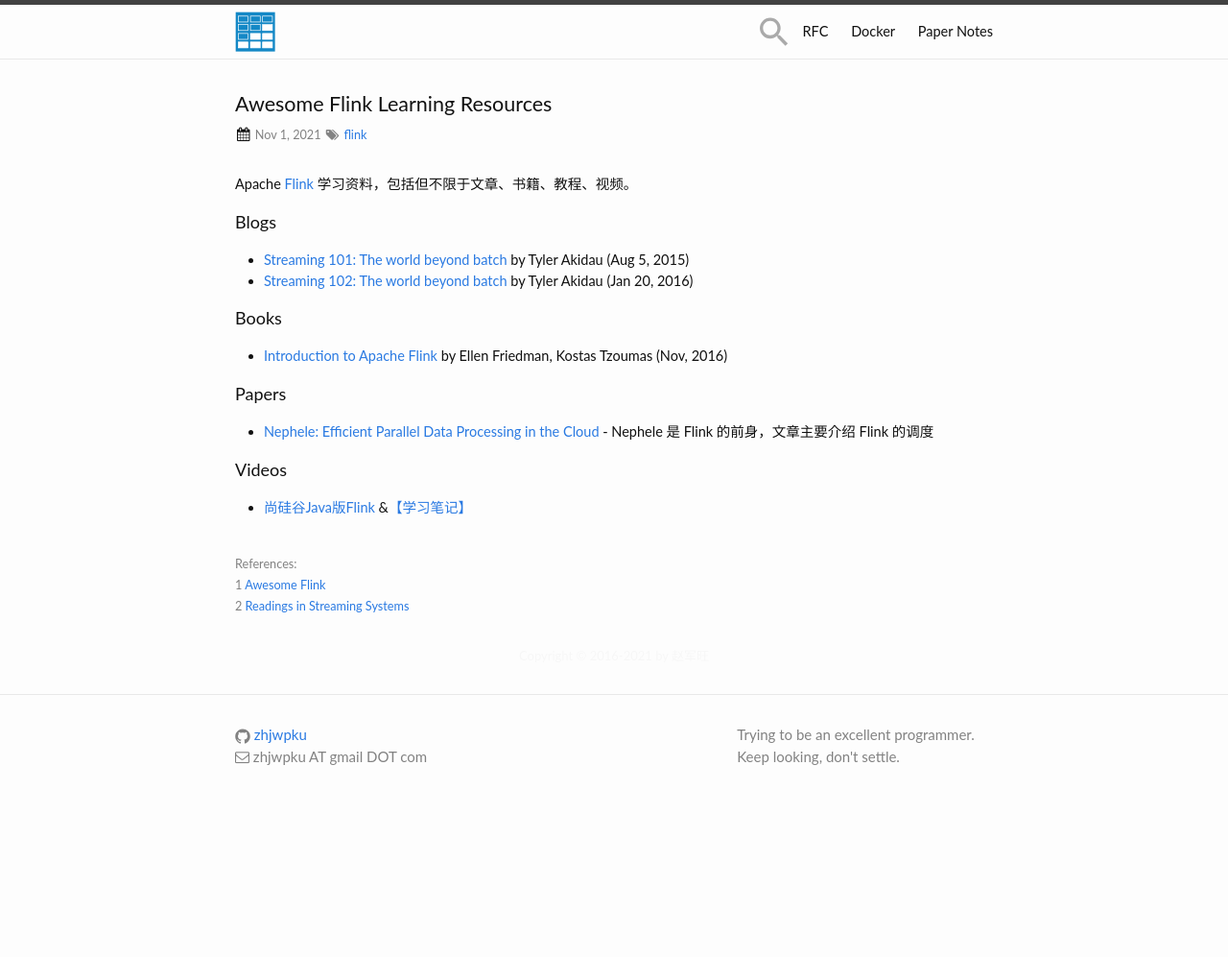
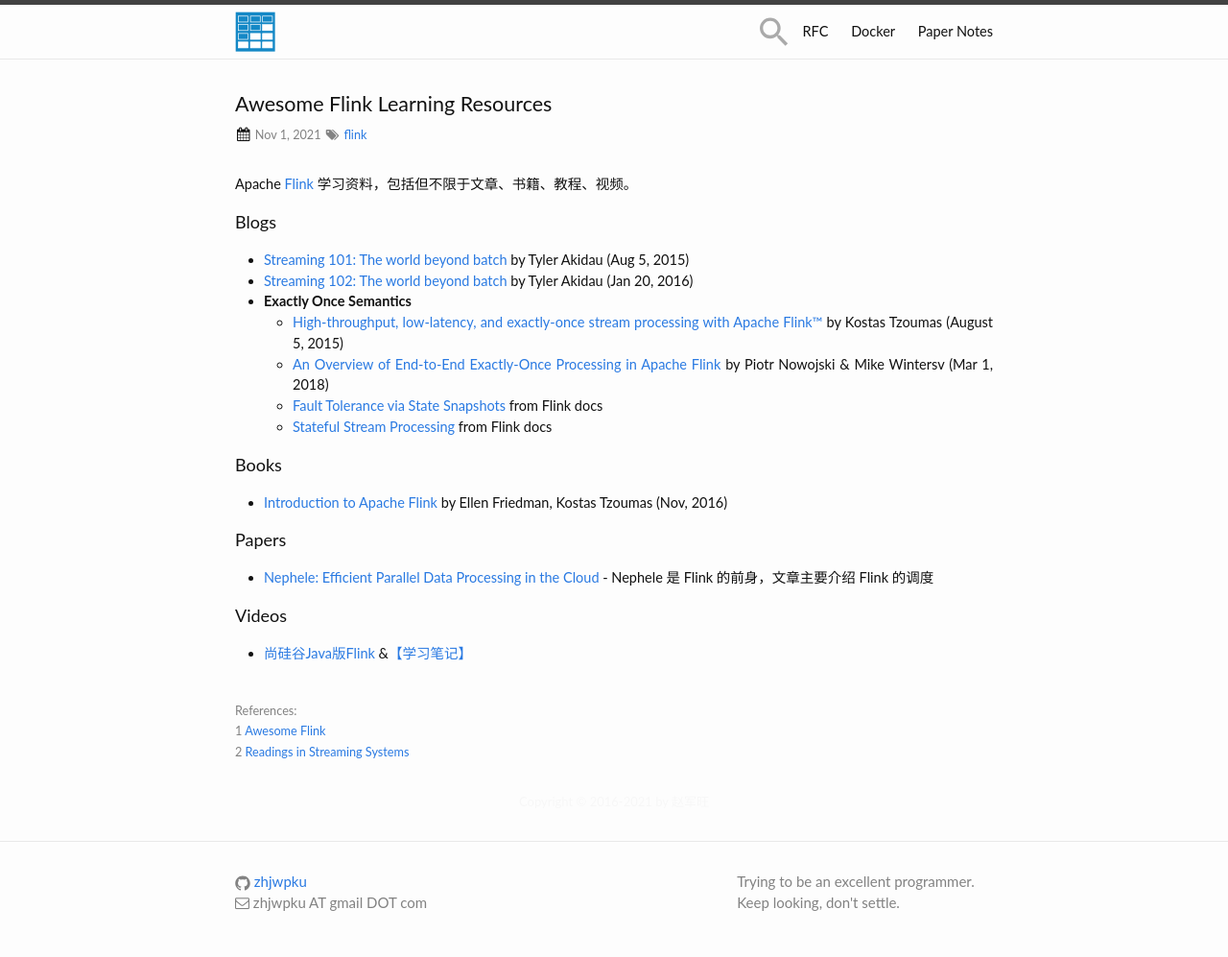
Before and after one commit to zhjwpku/zhjwpku.github.io, a Jekyll site: the page built from _posts/2021-11-02-awesome-flink.md, in a window 1280 px wide. Shown: the whole page at 96% size. Built offline with Jekyll 4.4.1, drawn with Linux system fonts in a browser that asks for light colours; comment, search, counter and statistics services are not loaded; before the commit the page ends 900 px from its top, so only the background shows below that.

Commit message:
add some exactly-once-semantics blogs
Signed-off-by: Junwang Zhao <zhjwpku@gmail.com>

```diff
--- a/_posts/2021-11-02-awesome-flink.md
+++ b/_posts/2021-11-02-awesome-flink.md
@@ -12,6 +12,11 @@
 
 - [Streaming 101: The world beyond batch][stream101] by Tyler Akidau (Aug 5, 2015)
 - [Streaming 102: The world beyond batch][stream102] by Tyler Akidau (Jan 20, 2016)
+- **Exactly Once Semantics**
+  - [High-throughput, low-latency, and exactly-once stream processing with Apache Flink™][high-throughput-low-latency-and-exactly-once-stream-processing-with-apache-flink] by Kostas Tzoumas (August 5, 2015)
+  - [An Overview of End-to-End Exactly-Once Processing in Apache Flink][end-to-end-exactly-once-apache-flink] by Piotr Nowojski & Mike Wintersv (Mar 1, 2018)
+  - [Fault Tolerance via State Snapshots][fault_tolerance] from Flink docs
+  - [Stateful Stream Processing][stateful-stream-processing] from Flink docs
 
 <h4>Books</h4>
 
@@ -40,3 +45,7 @@
 [stream102]: https://www.oreilly.com/radar/the-world-beyond-batch-streaming-102/
 [atguigu_flink]: https://www.bilibili.com/video/BV1qy4y1q728
 [atguigu_flink_notes]: https://ashiamd.github.io/docsify-notes/#/study/BigData/Flink/%E5%B0%9A%E7%A1%85%E8%B0%B7Flink%E5%85%A5%E9%97%A8%E5%88%B0%E5%AE%9E%E6%88%98-%E5%AD%A6%E4%B9%A0%E7%AC%94%E8%AE%B0
+[high-throughput-low-latency-and-exactly-once-stream-processing-with-apache-flink]: https://www.ververica.com/blog/high-throughput-low-latency-and-exactly-once-stream-processing-with-apache-flink
+[end-to-end-exactly-once-apache-flink]: https://flink.apache.org/features/2018/03/01/end-to-end-exactly-once-apache-flink.html
+[fault_tolerance]: https://nightlies.apache.org/flink/flink-docs-stable/docs/learn-flink/fault_tolerance/
+[stateful-stream-processing]: https://nightlies.apache.org/flink/flink-docs-stable/docs/concepts/stateful-stream-processing/
```
